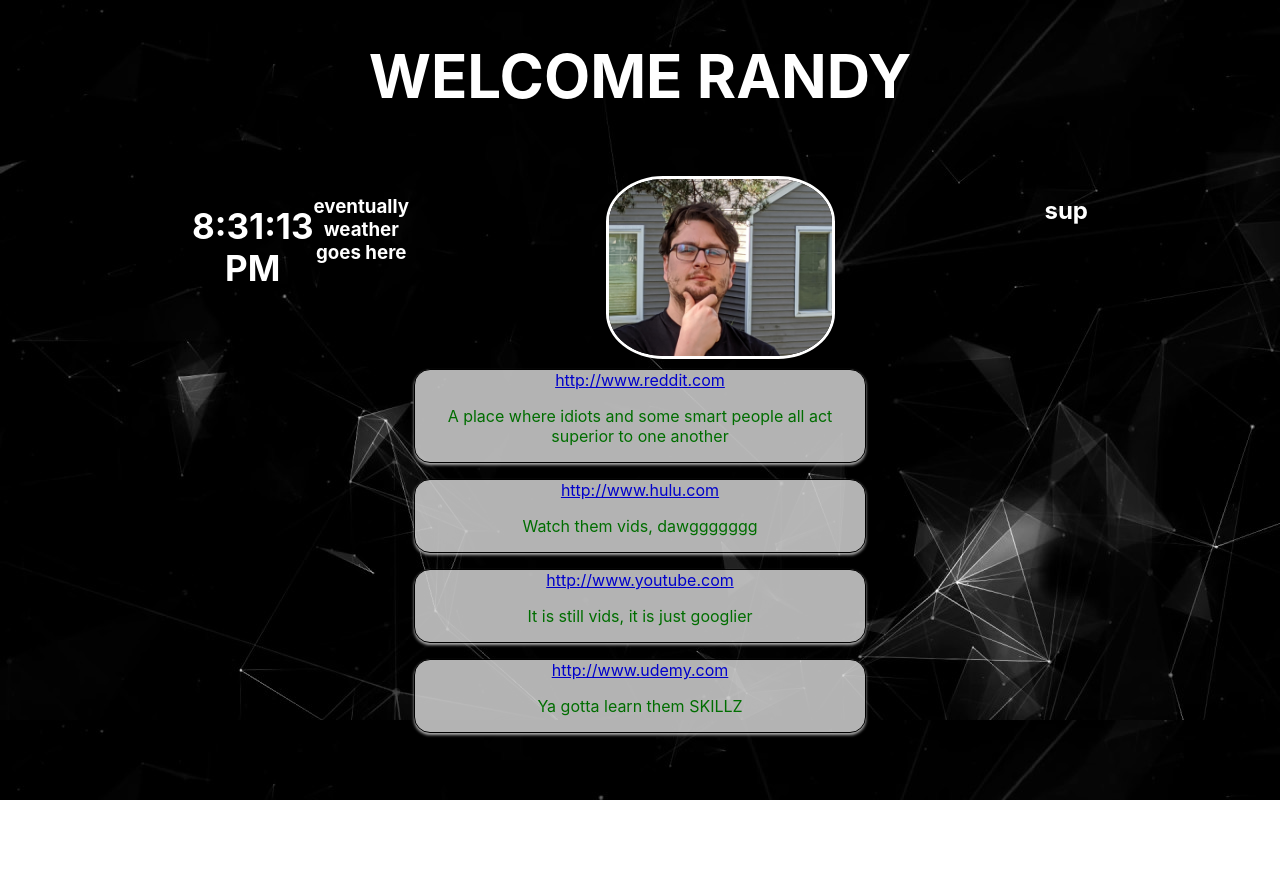
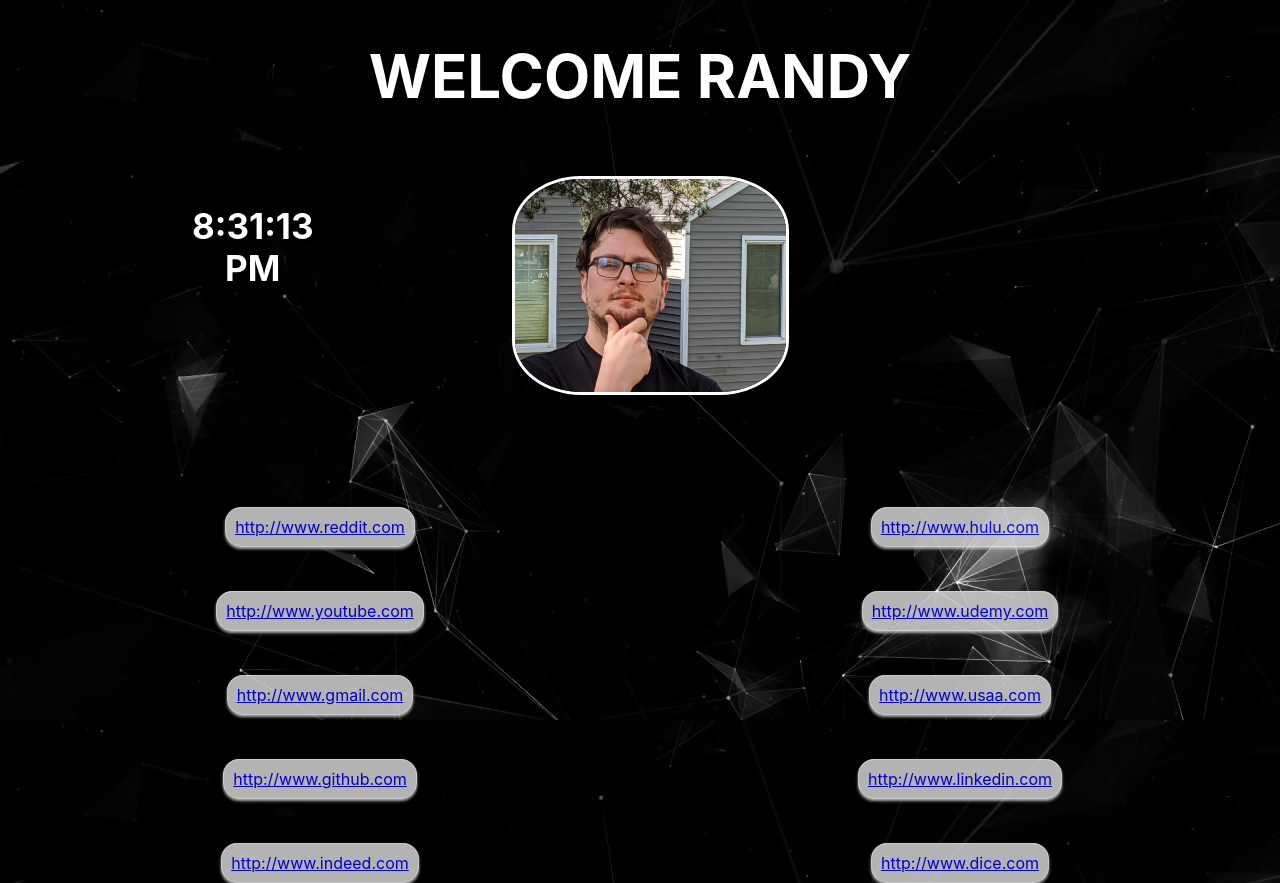
Before and after one commit to FlashOTFR/personal-homepage, a React (Create React App) app: page / in a window 1280 px wide. Before the commit the page ends 800 px from the top, so only its background shows below. Built offline with nearby package versions, Linux system fonts and the light colour scheme.

Commit message:
added link list and cleaned up some css on links.  removed descriptions.

```diff
--- a/src/components/Cockpit/index.jsx
+++ b/src/components/Cockpit/index.jsx
@@ -25,7 +25,7 @@
 
                     <div className="row">
                         <div className="col-md-12">
-                    <h3>eventually weather goes here</h3>
+
                         </div>
                     </div>
 
@@ -34,12 +34,12 @@
                     <img src={pic} className="profpic" />
                 </div>
                 <div className="col-md-4 quote-box">
-                    <h2>sup</h2>
+
                 </div>
             </div>
 
             <div className="row link-space">
-                <div className="col-md-12">
+                <div className="col-md-12 link-list">
                     <Links links={props.links} />
                 </div>
             </div>
--- a/src/components/Cockpit/style.css
+++ b/src/components/Cockpit/style.css
@@ -10,7 +10,7 @@
     border-radius: 25%;
     border-style: solid;
     border-color: white;
-    margin-right: 2%;
+    margin-right: 13%;
     }
 
 .move {
@@ -38,3 +38,11 @@
 body {
     color: white;
 }
+
+.link-list {
+    display: flex;
+    justify-content: space-around;
+    align-items: row;
+    flex-wrap: wrap;
+    margin-top: 5%;
+}
--- a/src/components/Links/Link/index.jsx
+++ b/src/components/Links/Link/index.jsx
@@ -5,7 +5,6 @@
     return (
         <div className='link'>
             <a href={props.linkurl}>{props.linkurl}</a>
-            <p>{props.description}</p>
         </div>
      );
 }
--- a/src/components/Links/Link/style.css
+++ b/src/components/Links/Link/style.css
@@ -2,19 +2,13 @@
     color: green;
 }
 
-.link {
+.link a{
     background-color: lightgray;
-    width: 20%;
     border: solid black 1px;
     border-radius: 16px;
     opacity: 85%;
     box-shadow: 0 2px 3px #ccc;
-    margin: 16px auto;
     text-align: center;
-}
-
-.Person {
-    width: 20%;
     border: 1px solid #eee;
     padding: 2%;
 }
--- a/src/components/Links/index.jsx
+++ b/src/components/Links/index.jsx
@@ -5,9 +5,10 @@
 const Links = (props) => {
     return props.links.map( (link, index) => {
         return (
-            <Link
-            description = {link.description}
-            linkurl = {link.linkurl} />
+            <div className="link-list">
+                <Link
+                linkurl = {link.linkurl} />
+            </div>
         )
     })
 }
--- a/src/containers/App.js
+++ b/src/containers/App.js
@@ -7,11 +7,16 @@
 class App extends Component {
   state = {
     links: [
-      {id: '001', description: 'A place where idiots and some smart people all act superior to one another',  linkurl: 'http://www.reddit.com'},
-      {id: '002', description: 'Watch them vids, dawggggggg' ,  linkurl: 'http://www.hulu.com'},
-      {id: '003', description: 'It is still vids, it is just googlier',  linkurl: 'http://www.youtube.com'},
-      {id: '004', description: 'Ya gotta learn them SKILLZ',  linkurl: 'http://www.udemy.com'}
-
+      {id: '001', linkurl: 'http://www.reddit.com'},
+      {id: '002', linkurl: 'http://www.hulu.com'},
+      {id: '003', linkurl: 'http://www.youtube.com'},
+      {id: '004', linkurl: 'http://www.udemy.com'},
+      {id: '005', linkurl: 'http://www.gmail.com'},
+      {id: '006', linkurl: 'http://www.usaa.com'},
+      {id: '007', linkurl: 'http://www.github.com'},
+      {id: '008', linkurl: 'http://www.linkedin.com'},
+      {id: '009', linkurl: 'http://www.indeed.com'},
+      {id: '010', linkurl: 'http://www.dice.com'}
     ]
    }
   render() {
```
